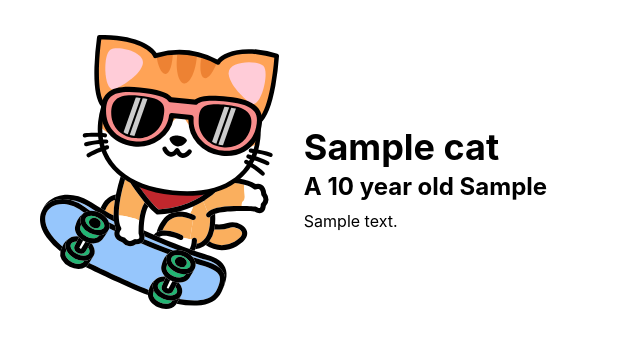
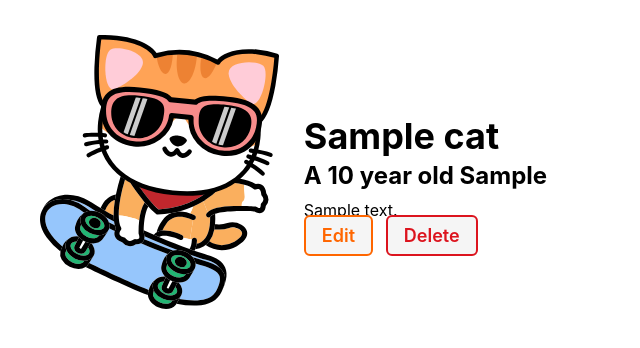
Before and after one commit to TracywLan/django-crud-app-cat-collector, a Django app: template main_app/templates/cats/detail.html in a window 1280 px wide. Shown: the part 55-403 px from the top of the page, without its empty margins (0-640 px from the left). Run offline with Django 5.2, Linux system fonts and the light colour scheme; the template is opened without the code that fills it: values that come from a table or form of the project are taken from there, others are empty; tables that the repository leaves empty hold one stand-in row (values such as "Sample post").

Commit message:
finishes update button

```diff
--- a/main_app/templates/cats/detail.html
+++ b/main_app/templates/cats/detail.html
@@ -16,6 +16,11 @@
         <h2>A {{ cat.breed }} kitten.</h2>
         {% endif %}
         <p>{{ cat.description }}</p>
+
+        <div class="cat-description">
+            <a href="{% url 'cat-update' cat.id %}" class='btn warn'>Edit</a>
+            <a href="{% url 'cat-delete' cat.id %}" class='btn danger'>Delete</a>
+        </div>
     </div>
 </section>
 {% endblock %}
--- a/main_app/urls.py
+++ b/main_app/urls.py
@@ -9,4 +9,6 @@ urlpatterns = [
     path('cats/', views.cat_index, name='cat-index'),
     path('cats/<int:cat_id>/', views.cat_detail, name='cat-detail'),
     path('cats/create/', views.CatCreate.as_view(), name='cat-create'),
+    path('cats/<int:pk>/update/', views.CatUpdate.as_view(), name='cat-update'),
+    path('cats/<int:pk>/delete/', views.CatDelete.as_view(), name='cat-delete'),
 ]
```
Also changed, not shown: main_app/views.py (+11 -2 lines).
